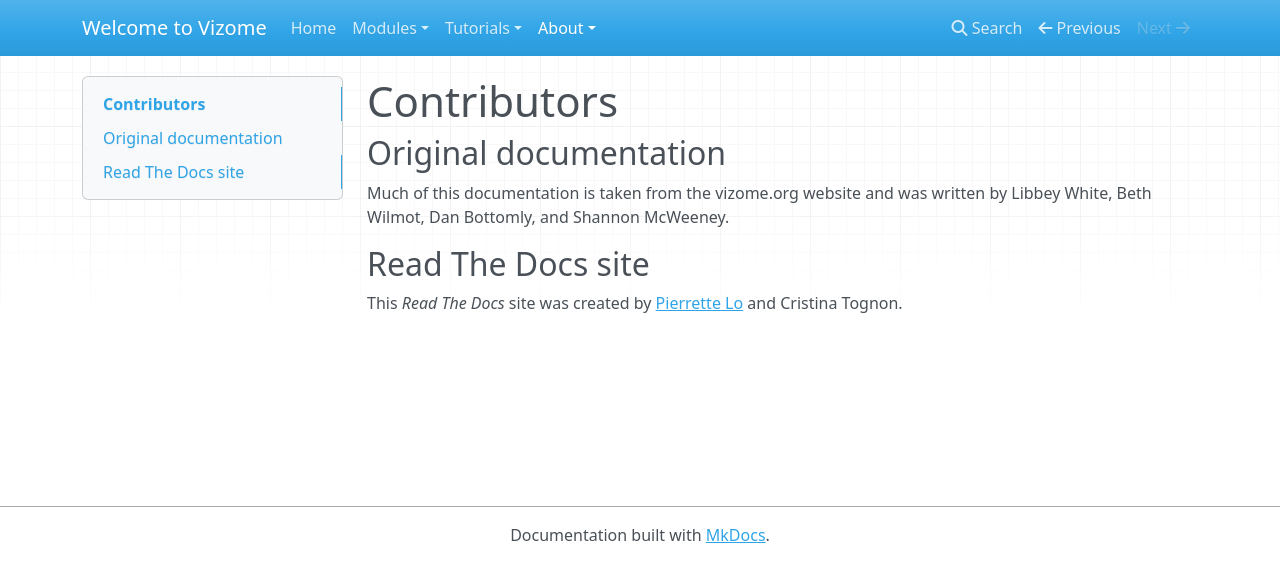
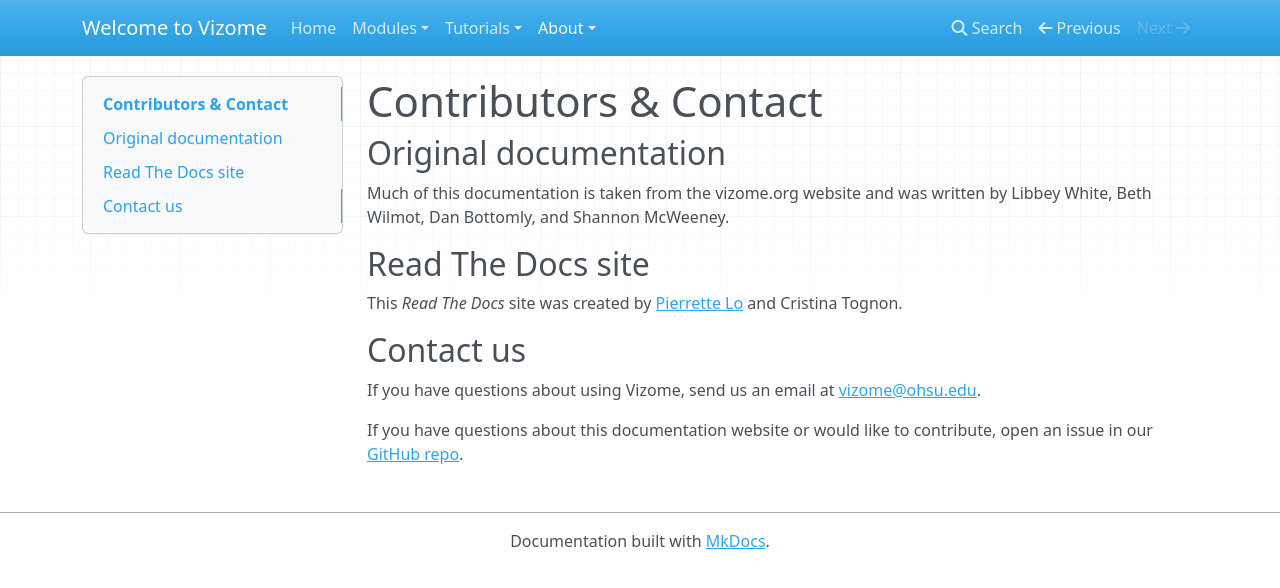
Before and after one commit to lopierra/vizome_docs, an MkDocs documentation site: the page built from docs/contributors.md, in a window 1280 px wide. Shown: the top 588 px of the page. Built offline with MkDocs 1.6.1, drawn with Linux system fonts in a browser that asks for light colours; nearby versions of some CDN libraries; old or Windows-style settings are respelled for this version of MkDocs.

Commit message:
Update contributors.md

```diff
--- a/docs/contributors.md
+++ b/docs/contributors.md
@@ -1,4 +1,4 @@
-# Contributors
+# Contributors & Contact
 
 ## Original documentation
 
@@ -7,3 +7,9 @@
 ## Read The Docs site
 
 This *Read The Docs* site was created by [Pierrette Lo](https://github.com/lopierra) and Cristina Tognon.
+
+## Contact us
+
+If you have questions about using Vizome, send us an email at [vizome@ohsu.edu](vizome@ohsu.edu).
+
+If you have questions about this documentation website or would like to contribute, open an issue in our [GitHub repo](https://github.com/lopierra/vizome_docs).
```
